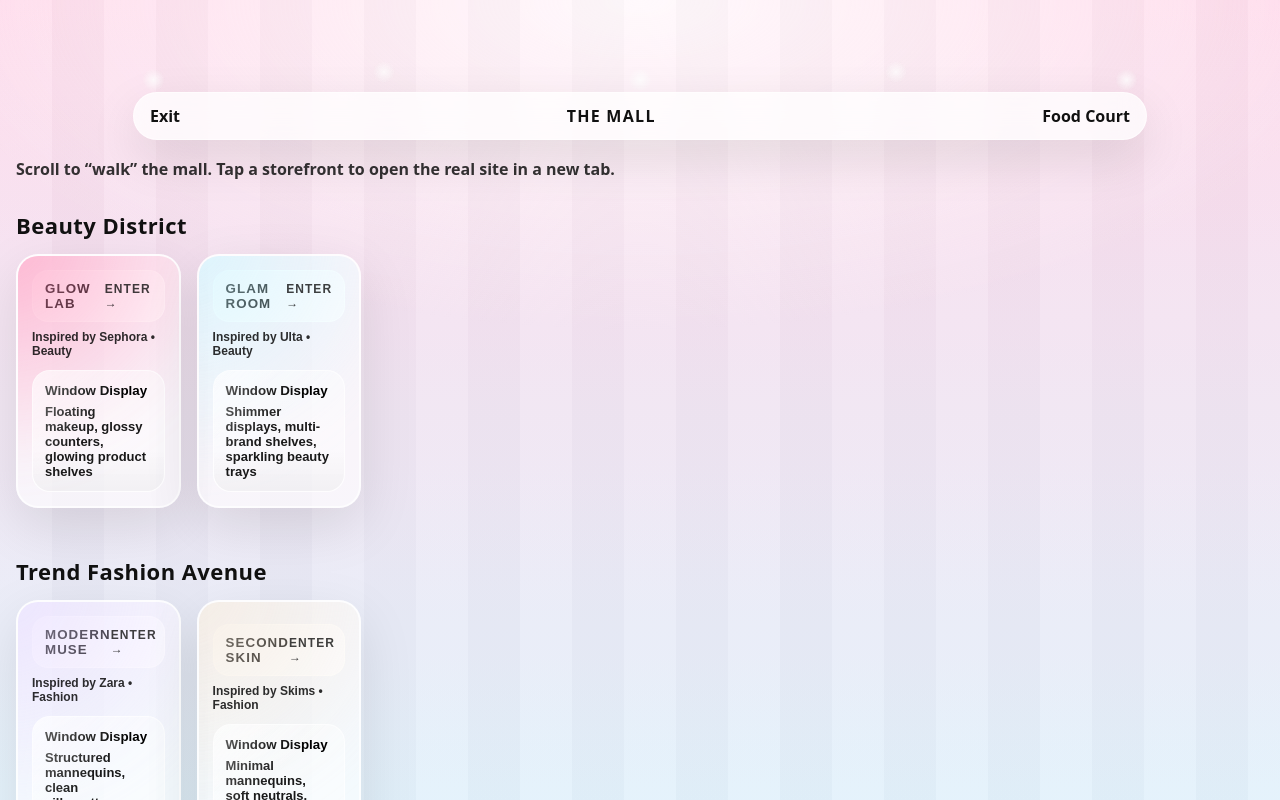
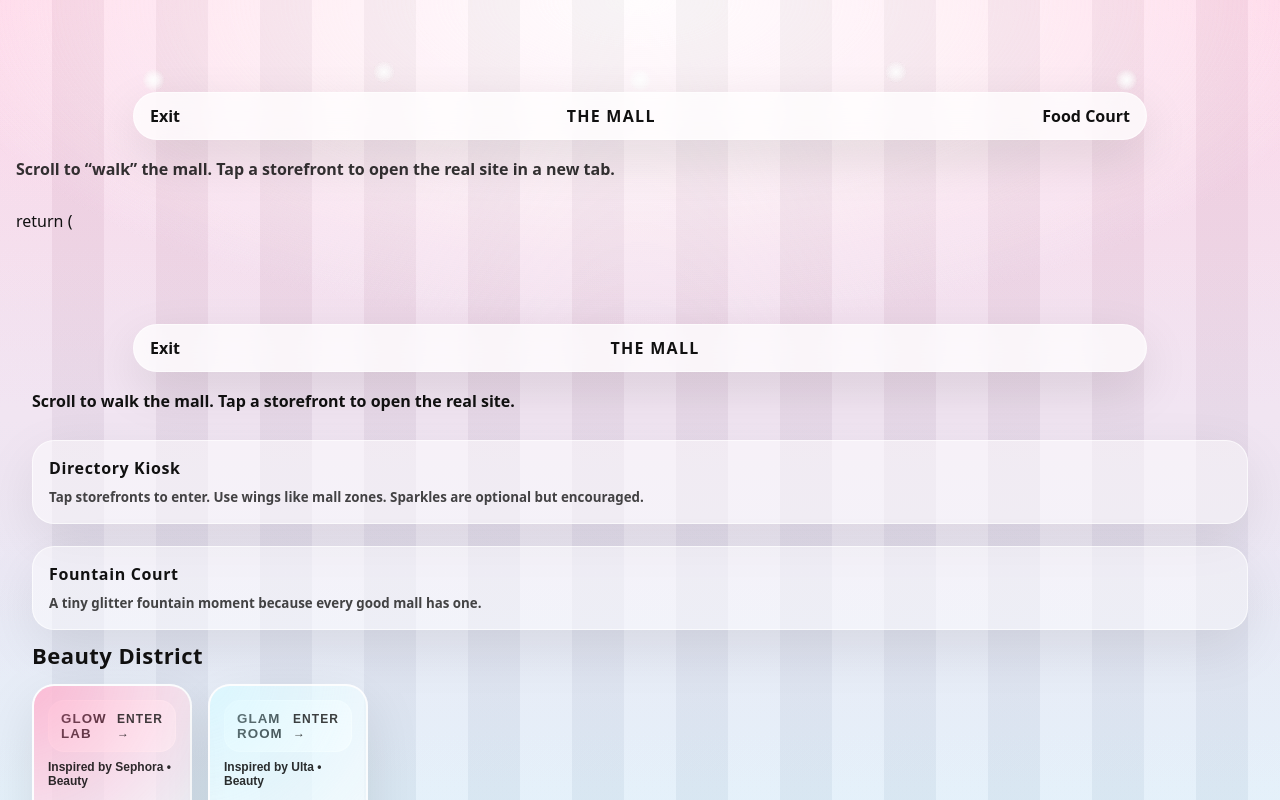
Before and after one commit to karla-hernandez30/the-mall, a Next.js app: page /mall in a window 1280 px wide. Shown: the top 800 px of the page. Built offline with nearby package versions, Linux system fonts and the light colour scheme.

Commit message:
Add mall props to layout

```diff
--- a/app/mall/page.js
+++ b/app/mall/page.js
@@ -1,7 +1,9 @@
+import MallProp from "../../components/MallProp";
 "use client";
 
 import Link from "next/link";
 import { stores } from "../../data/stores";
+
 import WingSection from "../../components/WingSection";
 
 export default function MallPage() {
@@ -11,9 +13,7 @@ export default function MallPage() {
     "Athleisure Alley",
     "Anchor Stores"
   ];
-
   const storesForWing = (wing) => stores.filter((s) => s.wing === wing);
-
   return (
     <main className="mall">
       <div className="header">
@@ -25,7 +25,40 @@ export default function MallPage() {
       <div style={{ margin: "18px 0 30px", fontWeight: 700, opacity: 0.85 }}>
         Scroll to “walk” the mall. Tap a storefront to open the real site in a new tab.
       </div>
+return (
+  <main className="mall">
+    <div className="header">
+      <Link href="/" style={{ fontWeight: 800 }}>Exit</Link>
+      <div style={{ fontWeight: 900, letterSpacing: ".08em" }}>THE MALL</div>
+      <span />
+    </div>
 
+    <p style={{ margin: "16px 0 28px", fontWeight: 600 }}>
+      Scroll to walk the mall. Tap a storefront to open the real site.
+    </p>
+
+    {/* 👇 ADD THESE HERE */}
+    <MallProp
+      title="Directory Kiosk"
+      detail="Tap storefronts to enter. Use wings like mall zones. Sparkles are optional but encouraged."
+    />
+
+    <MallProp
+      title="Fountain Court"
+      detail="A tiny glitter fountain moment because every good mall has one."
+    />
+
+    {/* 👇 WINGS START HERE */}
+    {wingOrder.map((wing) => (
+      <WingSection
+        key={wing}
+        title={wing}
+        stores={stores.filter(store => store.wing === wing)}
+      />
+    ))}
+
+  </main>
+);
       {wingOrder.map((wing) => (
         <WingSection key={wing} title={wing} stores={storesForWing(wing)} />
       ))}
```
